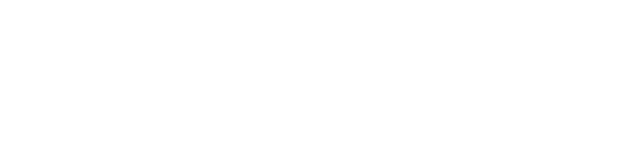
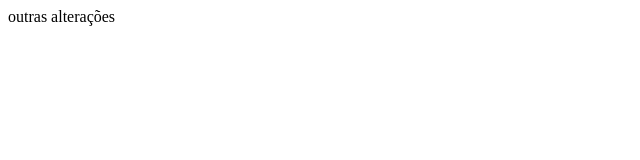
Before and after one commit to eltongargantini/gama-no-github, a plain HTML site: page index.html in a window 1280 px wide. Shown: the whole page, without its empty margins (0-640 px from the left). Drawn offline with Linux system fonts and the light colour scheme.

Commit message:
outro commit, desta vez na master

```diff
--- a/index.html
+++ b/index.html
@@ -5,6 +5,7 @@
 	<title></title>
 </head>
 <body>
+	outras alterações
 
 </body>
 </html>
```
